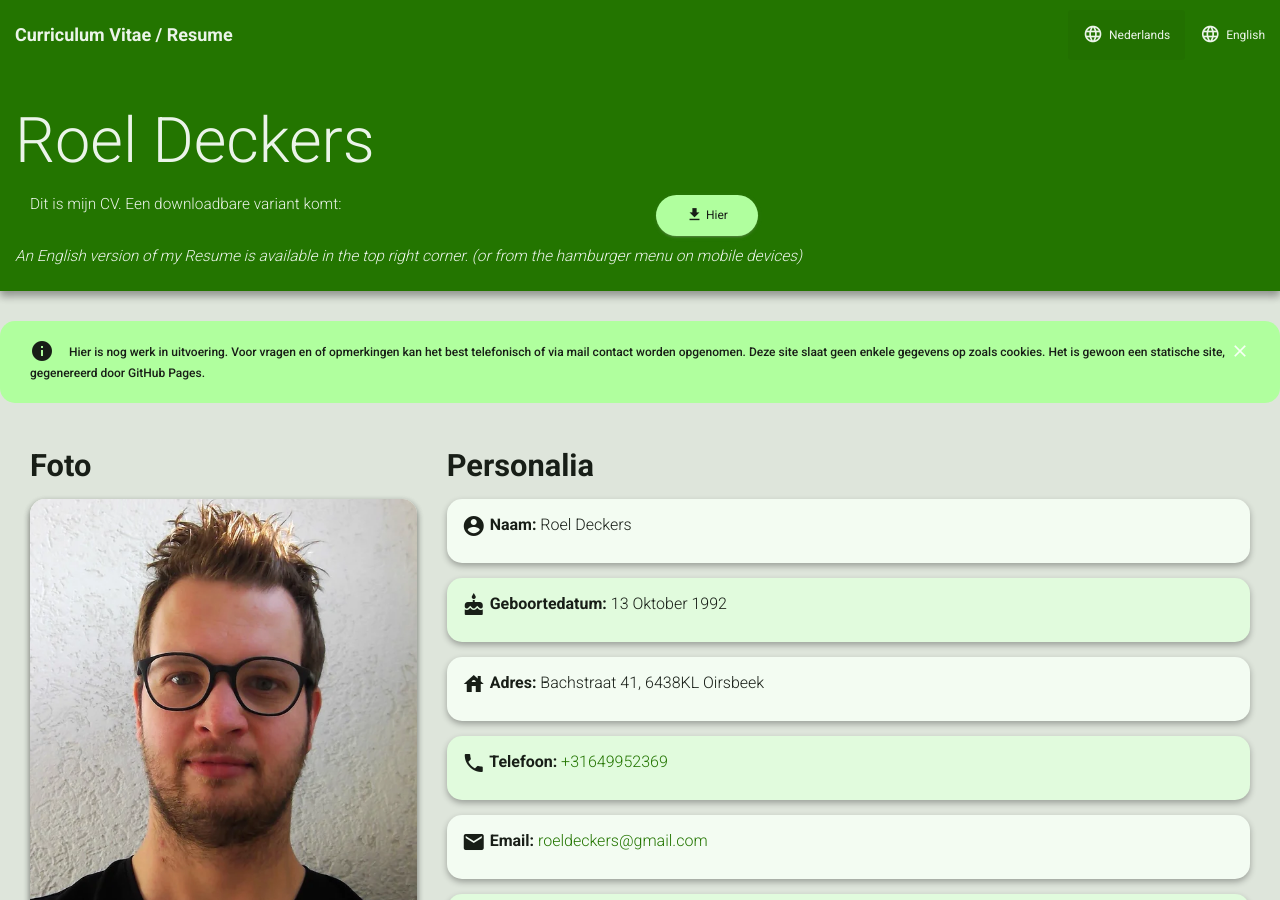
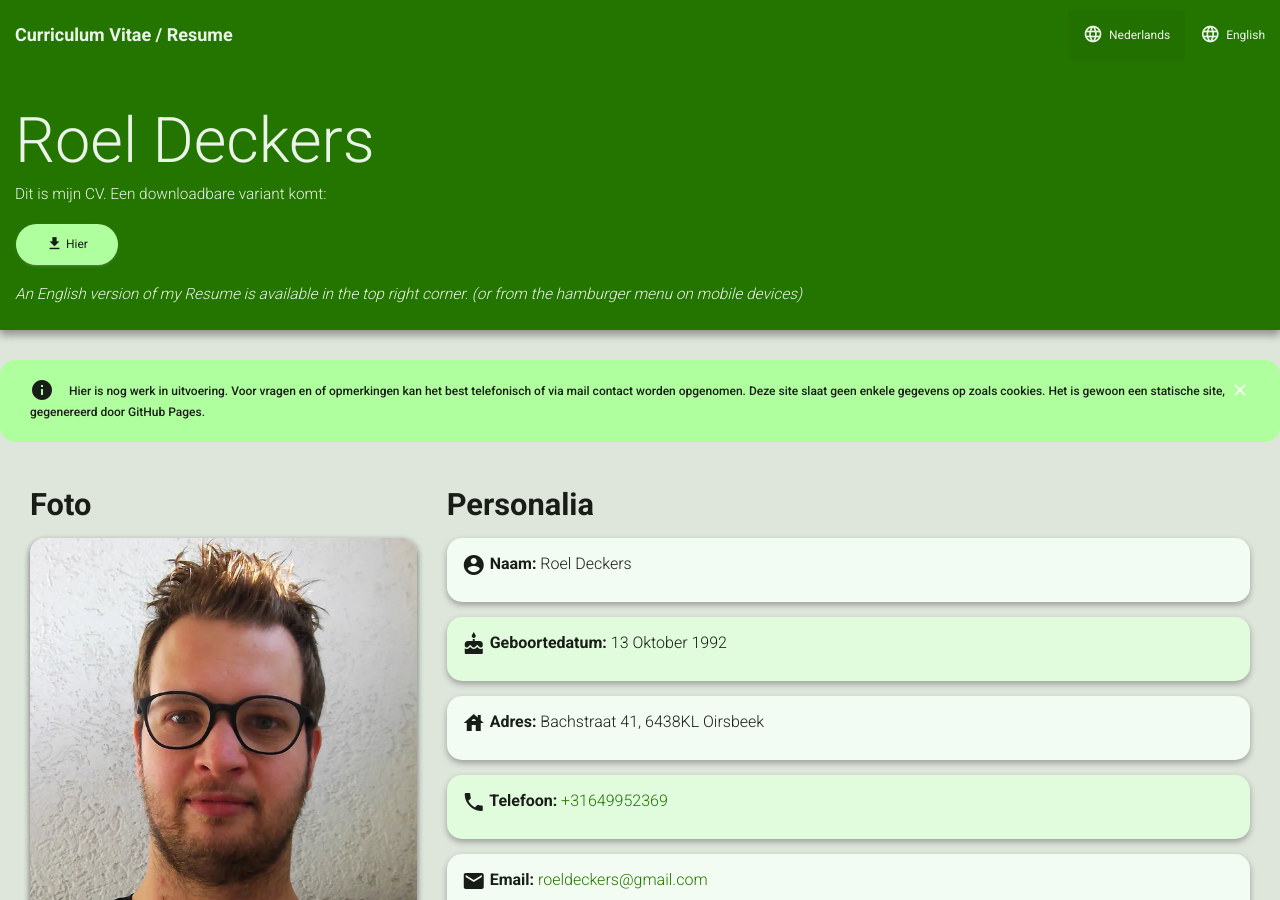
Before and after one commit to RoelD/CV, a Jekyll site: the page built from index.html, in a window 1280 px wide and 900 px high. Built offline with Jekyll 4.4.1, drawn with Linux system fonts in a browser that asks for light colours.

Commit message:
Revert "Update index.html"
This reverts commit c61b22f5f917792a95a37a5278b1a92dd69d9304.

```diff
--- a/index.html
+++ b/index.html
@@ -11,12 +11,7 @@
 <div class="jumbotron">
   <div class="container-fluid">
     <h1>Roel Deckers</h1>
-    <div class="col-sm-6">
-      <h4>Dit is mijn CV. Een downloadbare variant komt:</h4>
-    </div>
-    <div class="col-sm-6">
-      <a class="btn btn-cv-medium btn-round" href="{{ site.url }}/#"><i class="material-icons">file_download</i> Hier</a>
-    </div>
+    <h4>Dit is mijn CV. Een downloadbare variant komt:</h4> <a class="btn btn-cv-medium btn-round" href="{{ site.url }}/#"><i class="material-icons">file_download</i> Hier</a>
     <h4><em>An English version of my Resume is available in the top right corner. (or from the hamburger menu on mobile devices)</em></h4>
   </div>
 </div>
```
